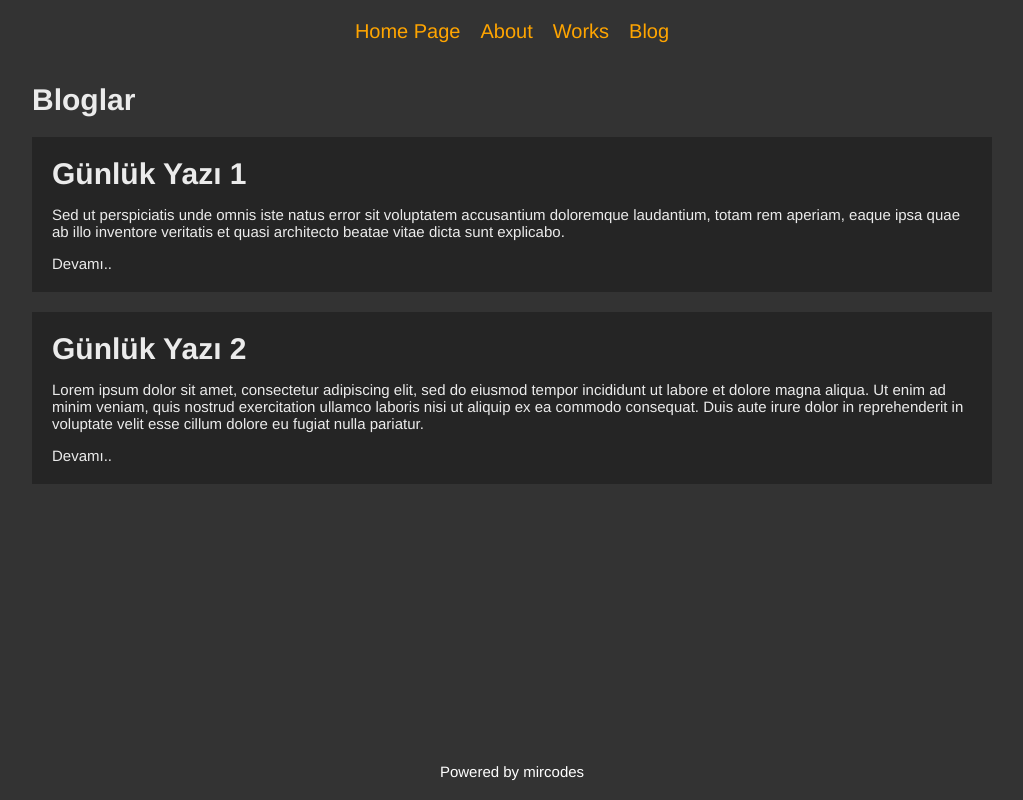
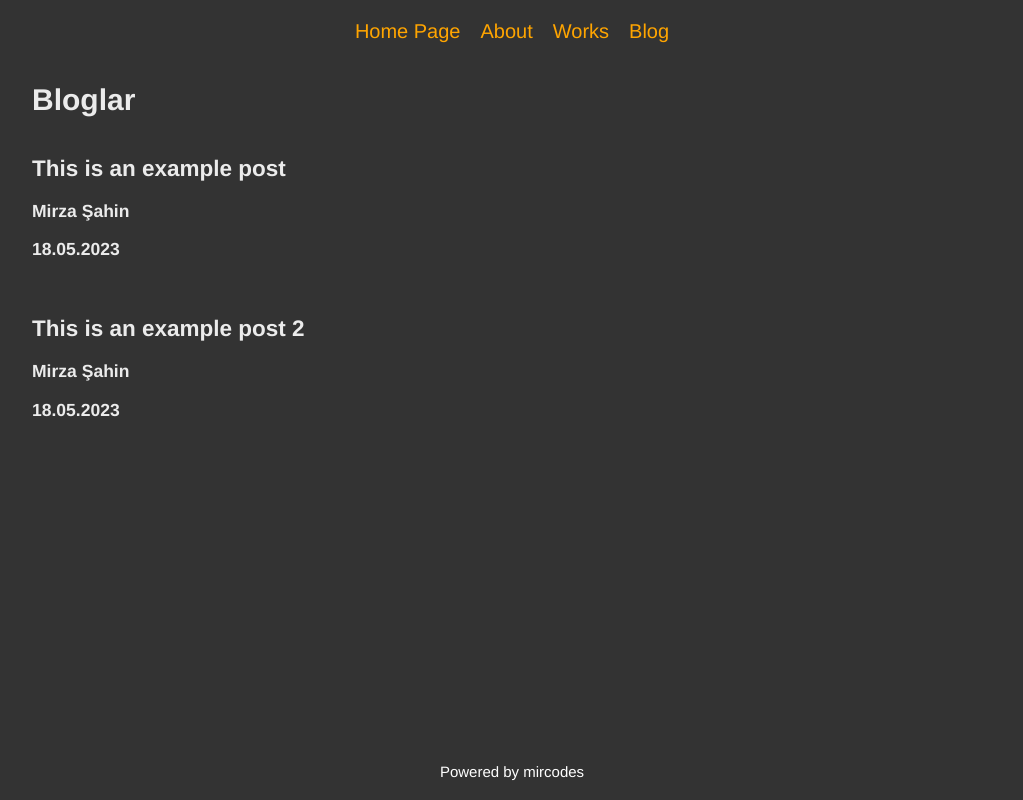
Before and after one commit to mirzasahin/nextjs, a Next.js app: page /blog in a window 1280 px wide. Shown: the whole page, without its empty margins (128-1151 px from the left). Built offline with nearby package versions, Linux system fonts and the light colour scheme.

Commit message:
Fix blog-index page

```diff
--- a/pages/blog/index.js
+++ b/pages/blog/index.js
@@ -1,19 +1,8 @@
+import fs from 'fs';
+import matter from 'gray-matter';
 import Link from "next/link";
 import Layout from "../../Components/Layout";
 import { styled } from "styled-components";
-
-const blogContents = [
-  {
-    href:"gunluk-1",
-    title: "Günlük Yazı 1",
-    content: "Sed ut perspiciatis unde omnis iste natus error sit voluptatem accusantium doloremque laudantium, totam rem aperiam, eaque ipsa quae ab illo inventore veritatis et quasi architecto beatae vitae dicta sunt explicabo.",
-  },
-  {
-    href:"gunluk-2",
-    title: "Günlük Yazı 2",
-    content: "Lorem ipsum dolor sit amet, consectetur adipiscing elit, sed do eiusmod tempor incididunt ut labore et dolore magna aliqua. Ut enim ad minim veniam, quis nostrud exercitation ullamco laboris nisi ut aliquip ex ea commodo consequat. Duis aute irure dolor in reprehenderit in voluptate velit esse cillum dolore eu fugiat nulla pariatur.",
-  },
-];
 
 const BlogDiv = styled.div`
   background-color: rgba(0, 0, 0, 0.3);
@@ -44,19 +33,53 @@
 }
 `;
 
-export default function Blog() {
+
+export default ({posts}) => {
   return (
     <Layout title="blog">
       <Title>Bloglar</Title>
       <Div>
-        {blogContents.map((item, index) => (
-          <BlogDiv key={index}>
-            <H1>{item.title}</H1>
-            <p>{item.content}</p>
-            <Button href={`/blog/${item.href}`}>Devamı..</Button>
-          </BlogDiv>
-        ))}
+      {posts.map(post => {
+            //extract slug and frontmatter
+            const {slug, frontmatter} = post
+            //extract frontmatter properties
+            const {title, author, category, date, bannerImage, tags} = frontmatter
+
+            //JSX for individual blog listing
+            return <article key={title}>
+                <Button href={`/blog/${slug}`}>
+                    <h1>{title}</h1>
+                </Button>
+                <h3>{author}</h3>
+                <h3>{date}</h3>
+            </article>
+        })}
       </Div>
     </Layout>
   );
 }
+
+//Generating the Static Props for the Blog Page
+export async function getStaticProps(){
+  // get list of files from the posts folder
+  const files = fs.readdirSync('posts');
+
+  // get frontmatter & slug from each post
+  const posts = files.map((fileName) => {
+      const slug = fileName.replace('.md', '');
+      const readFile = fs.readFileSync(`posts/${fileName}`, 'utf-8');
+      const { data: frontmatter } = matter(readFile);
+
+      return {
+        slug,
+        frontmatter,
+      };
+  });
+
+  // Return the pages static props
+  return {
+      props: {
+        posts,
+      },
+  };
+}
```
Also changed, not shown: 1 other file (tests, documents, lock files or other folders).
